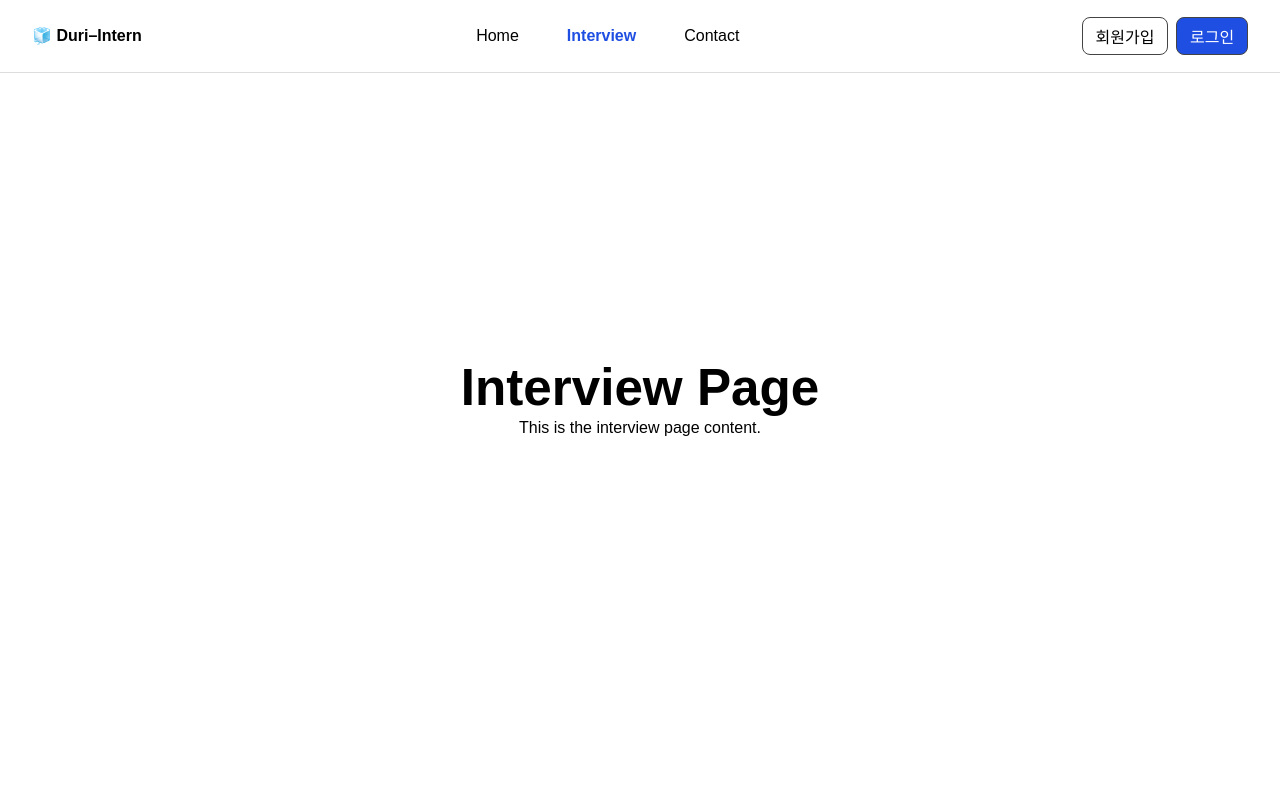
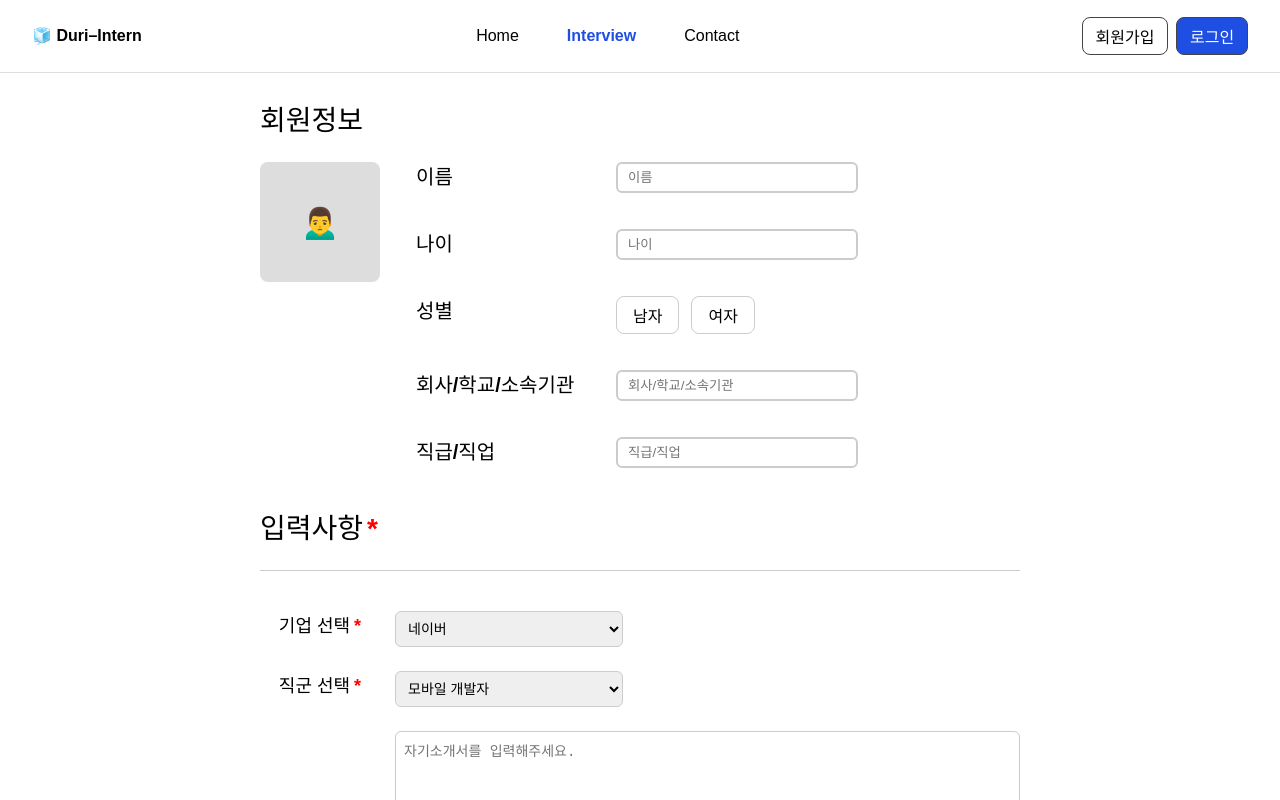
Before and after one commit to knupp7/react-ai-interview, a React (Vite) app in the folder vite-project/: page /interview in a window 1280 px wide. Shown: the top 800 px of the page. Built offline with nearby package versions, Linux system fonts and the light colour scheme.

Commit message:
[feat] 인터뷰 입력폼 컴포넌트 UI & 스타일 구현

```diff
--- a/vite-project/src/pages/Interview.jsx
+++ b/vite-project/src/pages/Interview.jsx
@@ -1,8 +1,87 @@
+import React, { useState } from "react";
+import '../styles/interview.css';
+
 export default function Interview() {
+  const [gender, setGender] = useState(null);
+
   return (
     <div className="interview-container">
-      <h1>Interview Page</h1>
-      <p>This is the interview page content.</p>
+      <h2 className="section-title">회원정보</h2>
+      <div className="profile-section">
+        <div className="profile-image">🙍‍♂️</div>
+        <div className="form-grid">
+          <label>이름</label>
+          <input type="text" placeholder="이름" />
+
+          <label>나이</label>
+          <input type="text" placeholder="나이" />
+
+          <label>성별</label>
+          <div className="gender-select">
+            <button
+              type="button"
+              className={gender === "male" ? "gender-btn active" : "gender-btn"}
+              onClick={() => setGender("male")}
+            >
+              남자
+            </button>
+            <button
+              type="button"
+              className={gender === "female" ? "gender-btn active" : "gender-btn"}
+              onClick={() => setGender("female")}
+            >
+              여자
+            </button>
+          </div>
+
+          <label>회사/학교/소속기관</label>
+          <input type="text" placeholder="회사/학교/소속기관" />
+
+          <label>직급/직업</label>
+          <input type="text" placeholder="직급/직업" />
+        </div>
+      </div>
+
+
+
+      <h2 className="section-title">
+        입력사항<span className="required">*</span>
+      </h2>
+
+      <hr></hr>
+
+      <div className="form-group">
+        <label>
+          기업 선택<span className="required">*</span>
+        </label>
+        <select>
+          <option>네이버</option>
+          <option>카카오</option>
+          <option>라인</option>
+        </select>
+      </div>
+
+      <div className="form-group">
+        <label>
+          직군 선택<span className="required">*</span>
+        </label>
+        <select>
+          <option>모바일 개발자</option>
+          <option>프론트엔드 개발자</option>
+          <option>백엔드 개발자</option>
+        </select>
+      </div>
+
+      <div className="form-group">
+        <label>
+          자소서 입력<span className="required">*</span>
+        </label>
+        <textarea placeholder="자기소개서를 입력해주세요."></textarea>
+      </div>
+
+      <div className="submit-btn">
+        <button>인터뷰 시작</button>
+      </div>
     </div>
   );
 }
--- a/vite-project/src/styles/Interview.css
+++ b/vite-project/src/styles/Interview.css
@@ -10,6 +10,133 @@ body {
     color: black;
 }
 
+hr {
+    border: none;
+    height: 1px;
+    background-color: #ccc;
+    margin: 12px 0 40px 0;
+}
+
 .interview-container {
+    max-width: 800px;
+    margin: 60px auto;
+    margin-top: 100px;
+    padding: 0 20px;
+}
+
+.section-title {
+    font-size: 28px;
+    font-weight: bold;
+    margin-bottom: 20px;
+    text-align: left;
+}
+
+.required {
+    color: red;
+    margin-left: 4px;
+}
+
+.profile-section {
+    display: flex;
+    gap: 36px;
+    margin-bottom: 40px;
+    text-align: left;
+}
+
+.profile-image {
+    width: 120px;
+    height: 120px;
+    background-color: #ddd;
+    display: flex;
+    align-items: center;
+    justify-content: center;
+    font-size: 32px;
+    border-radius: 8px;
+}
+
+.form-grid {
+    display: grid;
+    grid-template-columns: 180px 1fr;
+    gap: 16px 20px;
+    row-gap: 36px;
+    flex-grow: 1;
+}
+
+.form-grid label {
+    font-size: 20px;
+    font-weight: bold;
+}
+
+.form-grid input {
+    padding: 6px 10px;
+    border: 2px solid #ccc;
+    width: 60%;
+    border-radius: 6px;
+}
+
+.gender-select {
+    display: flex;
+    gap: 12px;
+}
+
+.gender-btn {
+    padding: 6px 16px;
+    border: 1px solid #ccc;
+    background-color: white;
+    color: black;
+    cursor: pointer;
+}
+
+.gender-btn.active {
+    background-color: black;
+    color: white;
+    border: 1px solid black;
+}
+
+.form-group {
+    display: flex;
+    align-items: center;
+    gap: 15px;
+    margin-bottom: 24px;
+}
+
+.form-group label {
+    font-size: 18px;
+    min-width: 120px;
+    display: block;
+    font-weight: bold;
+    margin-bottom: 6px;
+}
+
+select, textarea {
+    width: 30%;
+    padding: 8px;
+    font-size: 14px;
+    border: 1px solid #ccc;
+    border-radius: 6px;
+}
+
+textarea {
     width: 100%;
+    height: 240px;
+    resize: vertical;
 }
+
+.submit-btn {
+    text-align: center;
+    margin-top: 30px;
+}
+
+.submit-btn button {
+    background-color: #ccc;
+    color: black;
+    padding: 10px 24px;
+    border: none;
+    font-size: 14px;
+    cursor: pointer;
+}
+
+.submit-btn button:hover {
+    background-color: black;
+    color: white;
+}
```
